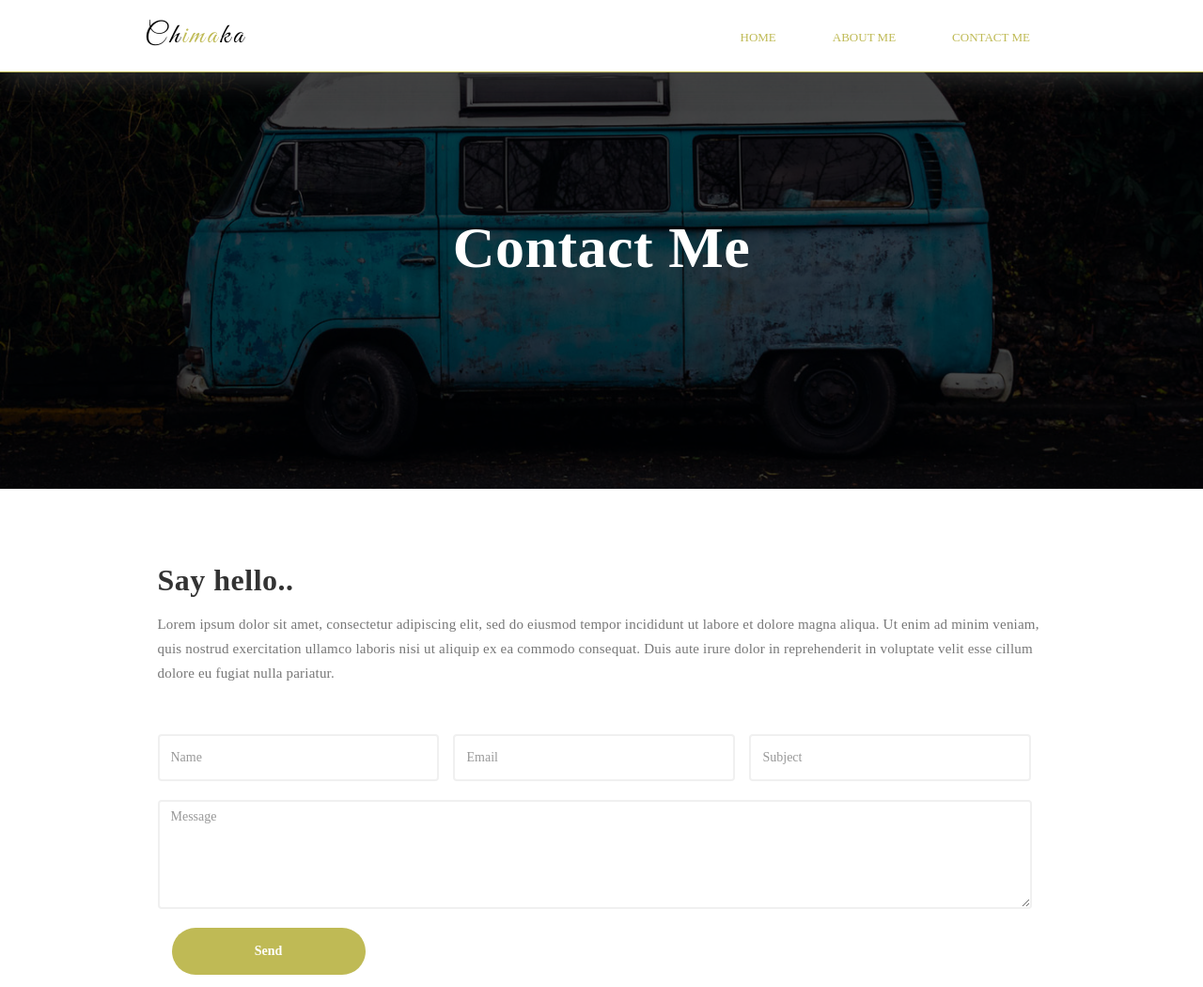
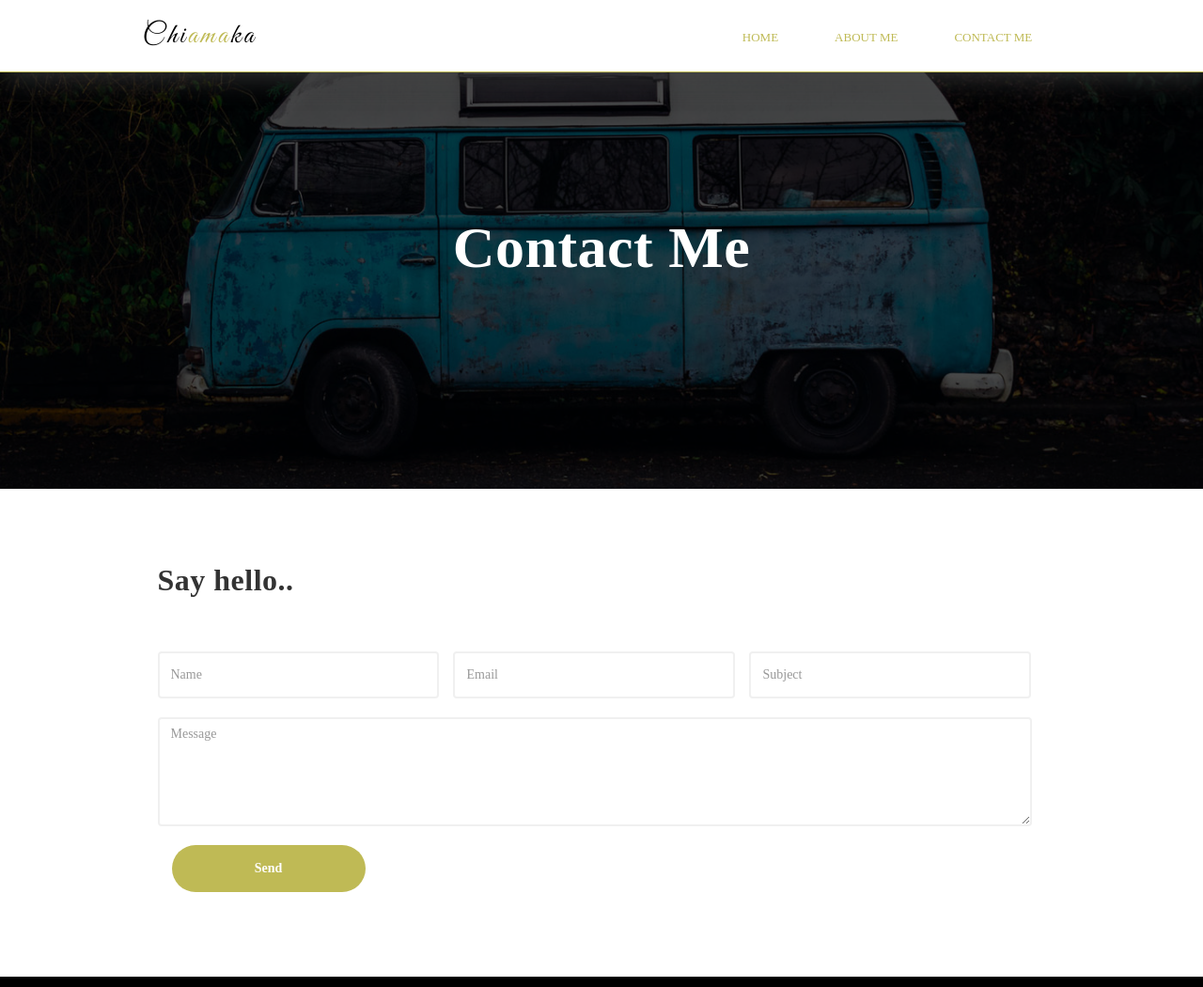
Before and after one commit to k1n9m0n73/Chiamaka-project, a plain HTML site: page contact.html in a window 1280 px wide. Shown: the top 1050 px of the page at 94% size. Drawn offline with nearby package versions, Linux system fonts and the light colour scheme; a web font is replaced by a local one.

Commit message:
Update contact.html

```diff
--- a/contact.html
+++ b/contact.html
@@ -27,7 +27,7 @@
    <!-- Navigation -->
     <nav>
      <!-- Logo -->
-      <a href="index.html" class="logo">Ch<span>ima</span>ka</a>
+      <a href="index.html" class="logo">Chi<span>ama</span>ka</a>
       <!-- Menubar -->
       <input class="menu-btn" type="checkbox" id="menu-btn" />
       <label class="menu-icon" for="menu-btn">
@@ -66,7 +66,6 @@
 
                <div class="col-md-offset-1 col-md-10 col-sm-12">
                     <h2>Say hello..</h2>
-                    <p>Lorem ipsum dolor sit amet, consectetur adipiscing elit, sed do eiusmod tempor incididunt ut labore et dolore magna aliqua. Ut enim ad minim veniam, quis nostrud exercitation ullamco laboris nisi ut aliquip ex ea commodo consequat. Duis aute irure dolor in reprehenderit in voluptate velit esse cillum dolore eu fugiat nulla pariatur.</p>
 
                     <form action="#" method="post">
                          <div class="col-md-4 col-sm-4">
```
